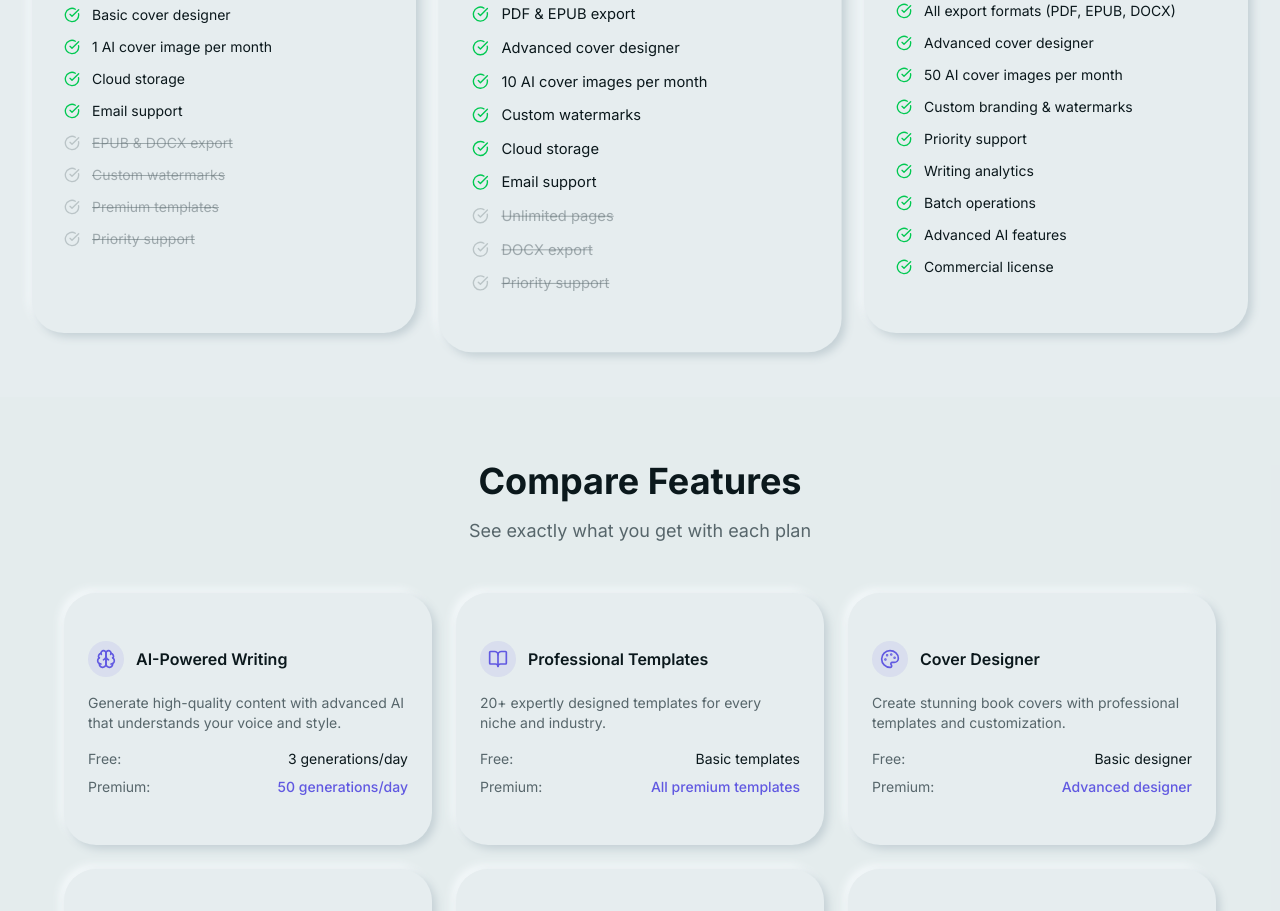
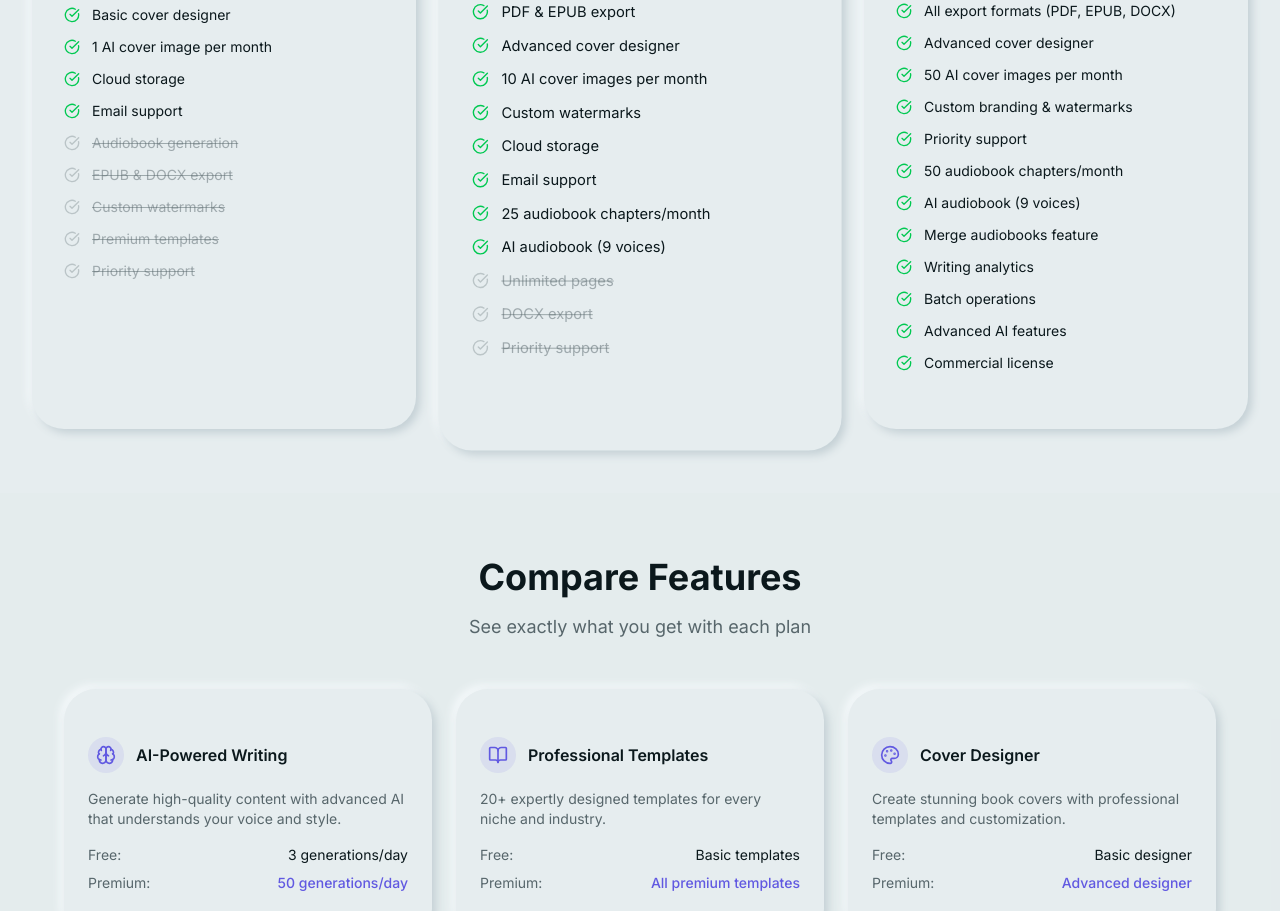
Before and after one commit to Sam-May-Futurelab/influencer-publishin, a React (Vite) app: page /pricing in a window 1280 px wide. Shown: the part 1060-1971 px from the top of the page. Built offline with nearby package versions, Linux system fonts and the light colour scheme; no server answers.

Commit message:
Clarify audiobook as optional feature, add audiobook limits to pricing plans

```diff
--- a/src/components/LandingPage.tsx
+++ b/src/components/LandingPage.tsx
@@ -298,7 +298,7 @@ export function LandingPage() {
                   <Mic className="w-8 h-8 text-white" />
                 </div>
                 <div className="text-center">
-                  <div className="text-sm font-bold text-[#9b87b8] mb-2">STEP 4</div>
+                  <div className="text-sm font-bold text-[#9b87b8] mb-2">STEP 4 (Optional)</div>
                   <h3 className="font-bold text-lg mb-2">Create Audiobook</h3>
                   <p className="text-sm text-gray-600">
                     Generate pro audiobook with 9 AI voices
--- a/src/components/PricingPage.tsx
+++ b/src/components/PricingPage.tsx
@@ -100,6 +100,7 @@ export function PricingPage() {
         { text: '1 AI cover image per month', included: true },
         { text: 'Cloud storage', included: true },
         { text: 'Email support', included: true },
+        { text: 'Audiobook generation', included: false },
         { text: 'EPUB & DOCX export', included: false },
         { text: 'Custom watermarks', included: false },
         { text: 'Premium templates', included: false },
@@ -124,6 +125,8 @@ export function PricingPage() {
         { text: 'Custom watermarks', included: true },
         { text: 'Cloud storage', included: true },
         { text: 'Email support', included: true },
+        { text: '25 audiobook chapters/month', included: true },
+        { text: 'AI audiobook (9 voices)', included: true },
         { text: 'Unlimited pages', included: false },
         { text: 'DOCX export', included: false },
         { text: 'Priority support', included: false }
@@ -146,6 +149,9 @@ export function PricingPage() {
         { text: '50 AI cover images per month', included: true },
         { text: 'Custom branding & watermarks', included: true },
         { text: 'Priority support', included: true },
+        { text: '50 audiobook chapters/month', included: true },
+        { text: 'AI audiobook (9 voices)', included: true },
+        { text: 'Merge audiobooks feature', included: true },
         { text: 'Writing analytics', included: true },
         { text: 'Batch operations', included: true },
         { text: 'Advanced AI features', included: true },
```
